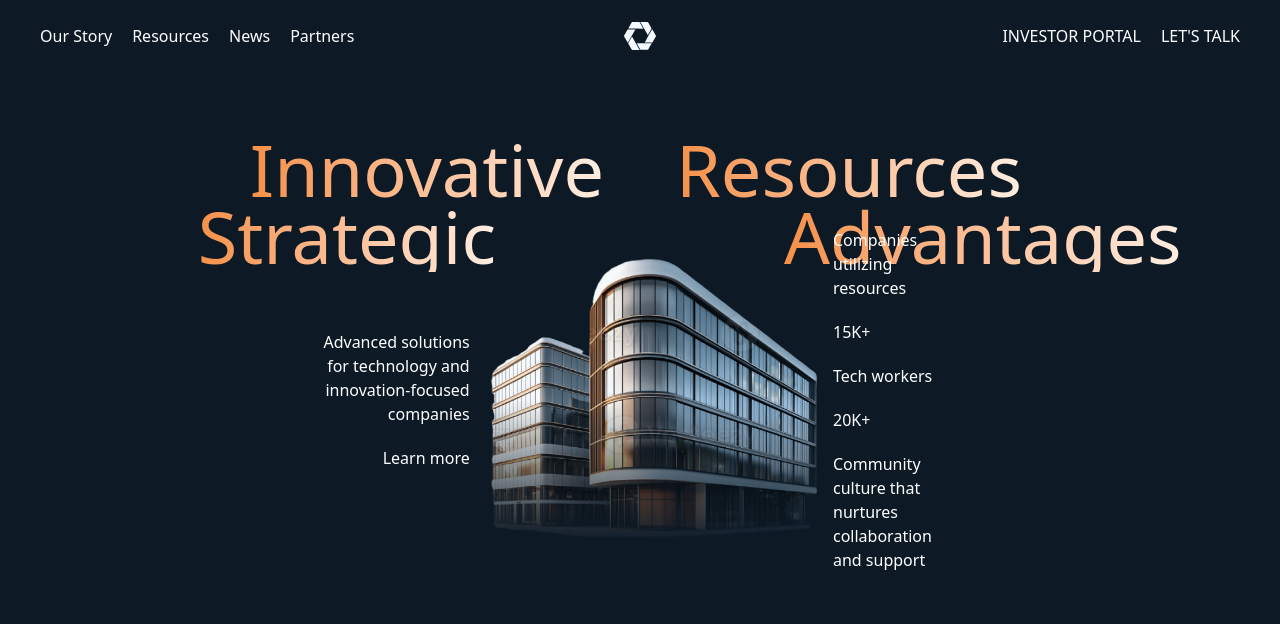
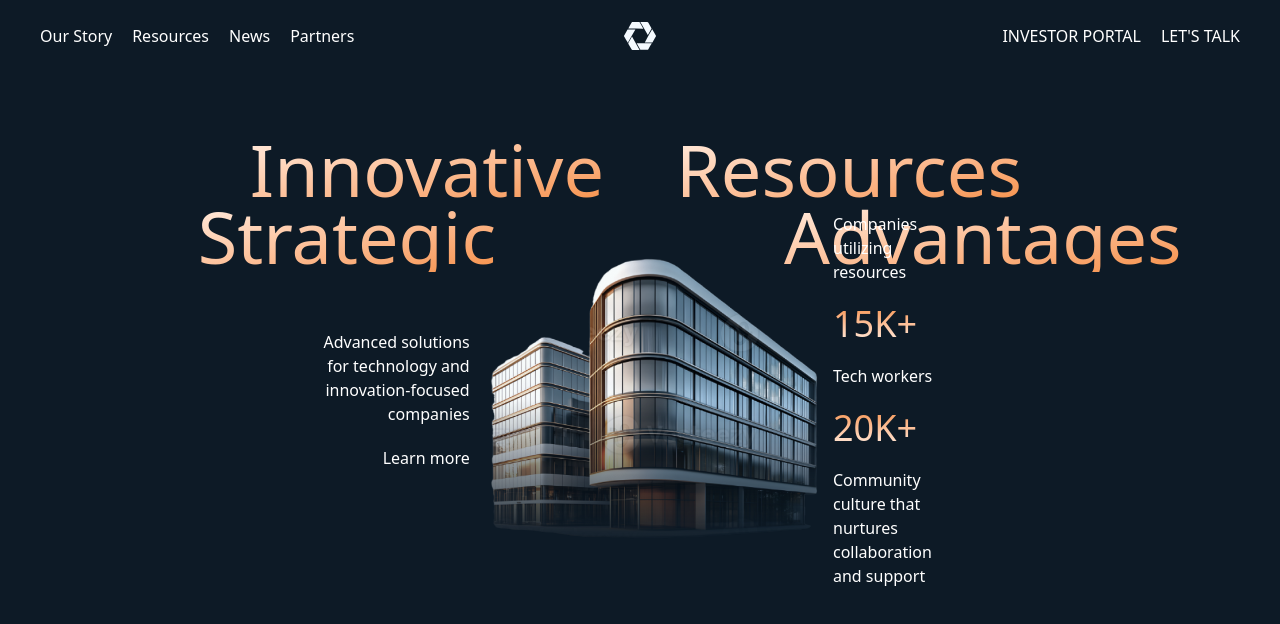
Before and after one commit to KonferCA/SPUR-Landing, a React (Vite) app: page / in a window 1280 px wide. Shown: the top 624 px of the page. Built offline with nearby package versions, Linux system fonts and the light colour scheme.

Commit message:
[create] text and button styling

```diff
--- a/src/index.css
+++ b/src/index.css
@@ -2,10 +2,28 @@
 
 @layer base {
   body {
-    @apply text-white;
+    @apply text-white font-sans;
+  }
+  p {
+    @apply font-sans;
+  }
+  h2 {
+    @apply text-4xl font-sans bg-gradient-to-b from-[#F59047] to-[#FFEEE2] bg-clip-text text-transparent;
   }
 }
 
 .text-gradient {
-  @apply font-sans bg-gradient-to-r from-[#F59047] to-[#FFEEE2] bg-clip-text text-transparent;
+  @apply font-sans bg-gradient-to-tl from-[#F59047] to-[#FFEEE2] bg-clip-text text-transparent;
 }
+
+.text-gradient-reverse {
+  @apply font-sans bg-gradient-to-r from-[#FFEEE2] to-[#F59047] bg-clip-text text-transparent;
+}
+
+.button-gradient {
+  @apply uppercase font-thin border-2 border-[#F59047] rounded-full bg-transparent px-5 py-1.5 text-white transition duration-300 hover:border-white hover:cursor-pointer;
+}
+
+.button-white {
+  @apply uppercase font-thin border-2 border-[#ffffff] rounded-full bg-transparent px-5 py-1.5 text-white transition duration-300 hover:border-white hover:cursor-pointer;
+}
```
